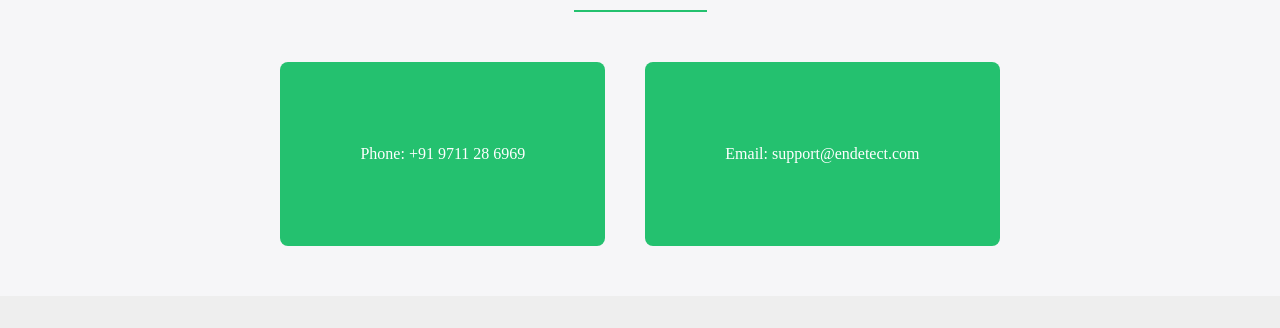
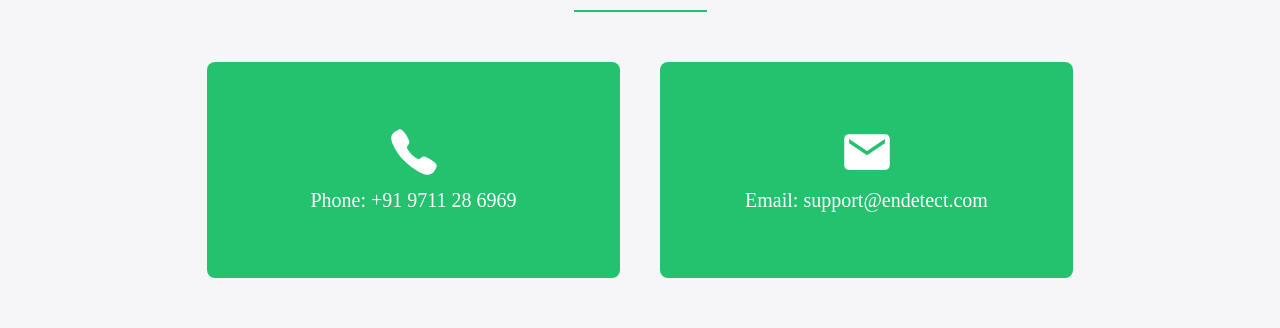
Before and after one commit to endyjay/endetect-nextJs, a Next.js app: page /support in a window 1280 px wide. Shown: the part 225-553 px from the top of the page. Built offline with nearby package versions, Linux system fonts and the light colour scheme; a web font is replaced by a local one.

Commit message:
Added icons to support page

```diff
--- a/src/app/support/page.tsx
+++ b/src/app/support/page.tsx
@@ -1,4 +1,7 @@
 import React from 'react'
+import { IoCall } from "react-icons/io5";
+import { IoMdMail } from "react-icons/io";
+
 
 const page = () => {
   return (
@@ -10,16 +13,22 @@
           </h3>
           <div className="w-[90px] sm:w-[133px] border border-[#24C16F] mx-auto"></div>
         </div>
-        <div className="text-white flex flex-col sm:flex-row gap-10 text-[16px] leading-6 font-[400]  text-center max-w-[866px] ">
-          <div className='bg-[#24C16F] p-4 sm:p-10 md:p-16 lg:p-20 flex justify-center items-center rounded-lg'>
-
-            <p className='hover:underline'>
+        <div className="text-white flex flex-col w-full md:flex-row gap-10 text-[16px] leading-6 font-[400]  text-center max-w-[866px] ">
+          <div className='bg-[#24C16F] flex-col p-4 sm:py-10 md:py-16 py-6 w-full sm:p-10 md:p-16 flex justify-center items-center rounded-lg'>
+            <div className='text-center mb-2'>
+              <IoCall className='size-13'/>
+            </div>
+            <p className='hover:underline text-xl'>
               Phone: <a href="tel:+919711286969">+91 9711 28 6969</a>
             </p>
 
           </div>
-          <div className='bg-[#24C16F] p-4 sm:p-10 md:p-16 lg:p-20 flex justify-center items-center rounded-lg'>
-          <p className='hover:underline'>
+          <div className='bg-[#24C16F] p-4 flex-col w-full sm:py-10 md:py-16 py-6 sm:p-10 md:p-16 flex justify-center items-center rounded-lg'>
+            <div className='text-center mb-2'>
+              <IoMdMail className='size-13'/>
+            </div>
+          <p className='hover:underline text-xl'>
+
               Email: <a href="mailto:support@endetect.com">support@endetect.com</a>
             </p>
           </div>
```
